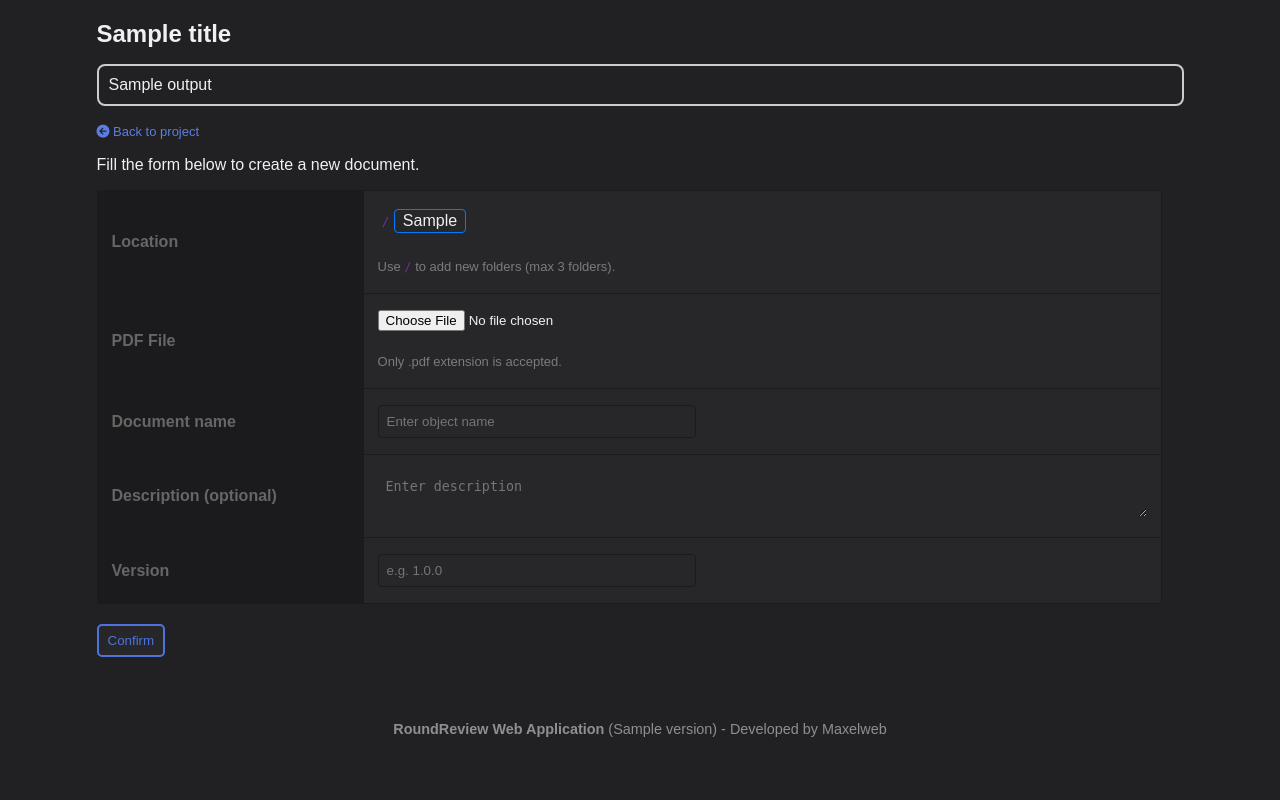
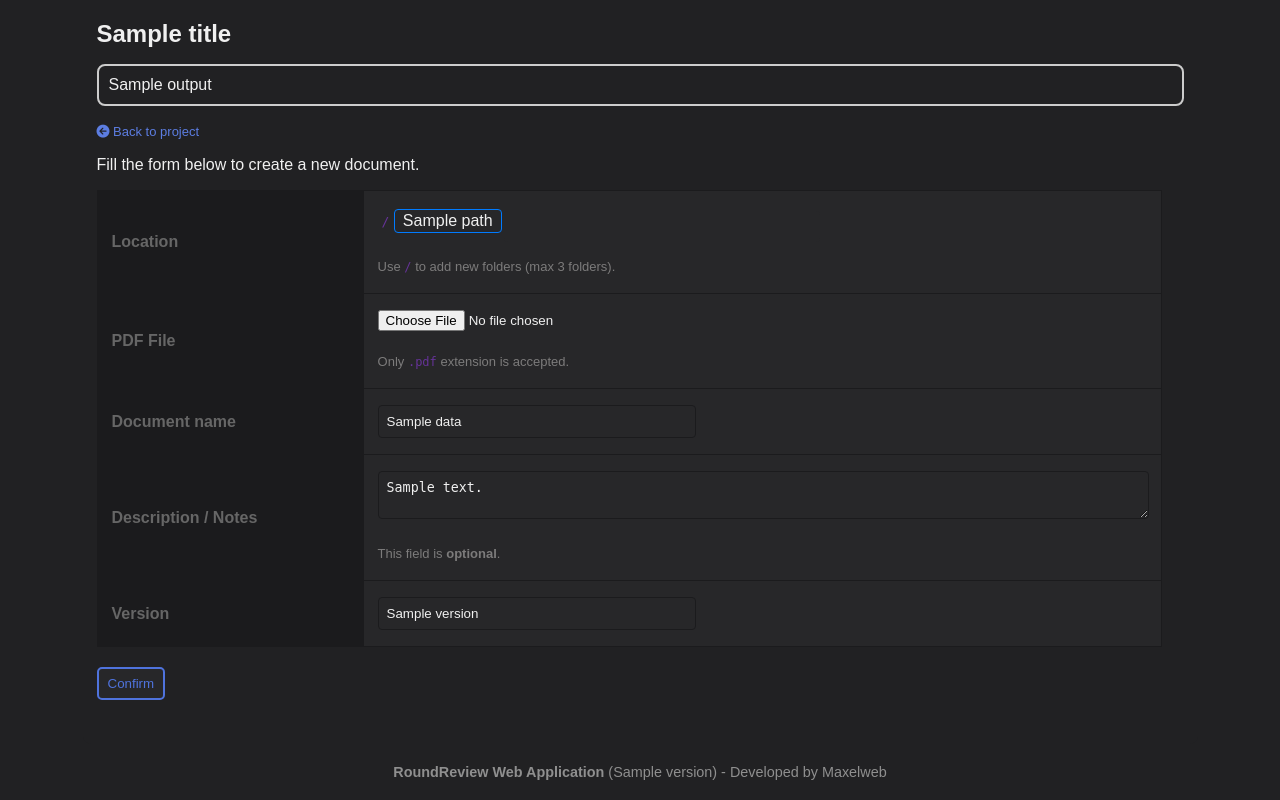
Before and after one commit to Maxelweb/RoundReview, a Flask app: template app/template/project/object/create.html in a window 1280 px wide. Shown: the part 121-921 px from the top of the page. Before the commit the page ends 858 px from the top, so only its background shows below. Run offline with Flask 3, Linux system fonts and the light colour scheme; the template is opened without the code that fills it: most values are stand-ins (such as "Sample title", 1, 10 or a date in 2020); parts of the project's set-up code (start-up, migrations or seed data) failed here and were passed over; some libraries are stand-ins or nearby versions; some web fonts are replaced.

Commit message:
feat: add night mode, show inserted data in form object create in case of error

```diff
--- a/app/static/core.css
+++ b/app/static/core.css
@@ -130,7 +130,7 @@ input[type=reset].secondary:focus {
 textarea {
     max-width: 98% !important;
     resize: vertical;
-    border: 0;
+    /* border: 0; */
 }
 
 input::-webkit-outer-spin-button,
--- a/app/static/template.css
+++ b/app/static/template.css
@@ -364,6 +364,17 @@ a.document-widgets:nth-last-child(1) {
     flex-grow: 1;
 }
 
+.pdf-night-mode {
+    padding-left: 5px;
+    width: 30px;
+    transition: 0.3s;
+}
+
+.pdf-night-mode:hover {
+    color: var(--primary);
+    transition: 0.3s;
+}
+
 .pdf-status {
     text-align: center;
     margin: 5px 0 0 0;
@@ -424,6 +435,7 @@ a.document-widgets:nth-last-child(1) {
     min-height: 20vh;
     color: var(--theme-body-text);
     display: inline-block;
+    margin-left: 20px;
 }
 
 select.comments-mode {
@@ -500,6 +512,7 @@ select.comments-mode {
 canvas {
     display: block;
     box-shadow: 0 0 20px var(--theme-toolbars-shadow);
+    border-radius: 8px;
 }
 
 .marker {
--- a/app/static/utils.css
+++ b/app/static/utils.css
@@ -125,3 +125,7 @@
 .inline {
     display: inline !important;
 }
+
+.pointer {
+    cursor: pointer;
+}
--- a/app/template/project/object/create.html
+++ b/app/template/project/object/create.html
@@ -12,7 +12,8 @@
                 <td width="75%">
                     <div id="locationInput" class="location-input" tabindex="0" style="display: flex; align-items: center; flex-wrap: wrap; padding: 4px; min-height: 26px;">
                         <code>/</code> &nbsp;
-                        <input type="hidden" name="path" id="locationHidden" value="{{ folder_path }}">
+                        <input type="hidden" name="path" id="locationHidden"
+                        {% if data %} value="{{ data.path }}" {% else %} value="{{ folder_path }}" {% endif %}>
                         <span id="locationSegments" style="display: flex; align-items: center; flex-wrap: wrap;">
                             <span style="margin: 0px 2px;">/</span>
                         </span>
@@ -25,25 +26,26 @@
                 <th><label for="objectPdf">PDF File</label></th>
                 <td>
                     <input type="file" id="objectPdf" name="file" accept="application/pdf" required class="my-1">
-                    <p class="small block muted">Only .pdf extension is accepted.</p>
+                    <p class="small block muted">Only <code>.pdf</code> extension is accepted.</p>
                 </td>
             </tr>
             <tr>
                 <th><label for="objectName">Document name</label></th>
                 <td>
-                    <input type="text" id="objectName" name="name" placeholder="Enter object name" required class="my-1">
+                    <input type="text" id="objectName" name="name" placeholder="Enter object name" required class="my-1" {% if data %} value="{{ data.name }}" {% endif %}>
                 </td>
             </tr>
             <tr>
-                <th><label for="objectDescription">Description (optional)</label></th>
+                <th><label for="objectDescription">Description / Notes</label></th>
                 <td>
-                    <textarea id="objectDescription" name="description" placeholder="Enter description" maxlength="256" class="my-1"></textarea>
+                    <textarea id="objectDescription" name="description" placeholder="Enter description" maxlength="256" class="my-1">{% if data %}{{ data.description }}{% endif %}</textarea>
+                    <p class="small block muted">This field is <span class="strong">optional</span>.</p>
                 </td>
             </tr>
             <tr>
                 <th><label for="objectVersion">Version</label></th>
                 <td>
-                    <input type="text" id="objectVersion" name="version" placeholder="e.g. 1.0.0" pattern="^(0|[1-9]\d*)\.(0|[1-9]\d*)\.(0|[1-9]\d*)(?:-[\da-z\-]+(?:\.[\da-z\-]+)*)?(?:\+[\da-z\-]+(?:\.[\da-z\-]+)*)?$" required class="my-1" title="Version must follow semantic versioning (e.g. 1.0.0)">
+                    <input type="text" id="objectVersion" name="version" placeholder="e.g. 1.0.0" pattern="^(0|[1-9]\d*)\.(0|[1-9]\d*)\.(0|[1-9]\d*)(?:-[\da-z\-]+(?:\.[\da-z\-]+)*)?(?:\+[\da-z\-]+(?:\.[\da-z\-]+)*)?$" required class="my-1" title="Version must follow semantic versioning (e.g. 1.0.0)" {% if data %} value="{{ data.version }}" {% endif %}>
                 </td>
             </tr>
         </table>
--- a/app/template/project/object/view.html
+++ b/app/template/project/object/view.html
@@ -36,6 +36,7 @@
                         data-color="{{ object_statuses.get_color(status) }}">{{ status.value }}</option>
                     {% endfor %}
                 </select>
+                <i class="fas fa-sun muted pointer pdf-night-mode" title="Toggle night mode" id="night-mode"></i>
             </div>
             <div class="pdf-control">
                 <button id="reset-scale" style="display: none;"><i class="fas fa-undo"></i> Reset</button>
```
Also changed, not shown: app/static/js/object_view.js (+13 -0 lines). Lines whose indentation alone changed are shown as unchanged.
